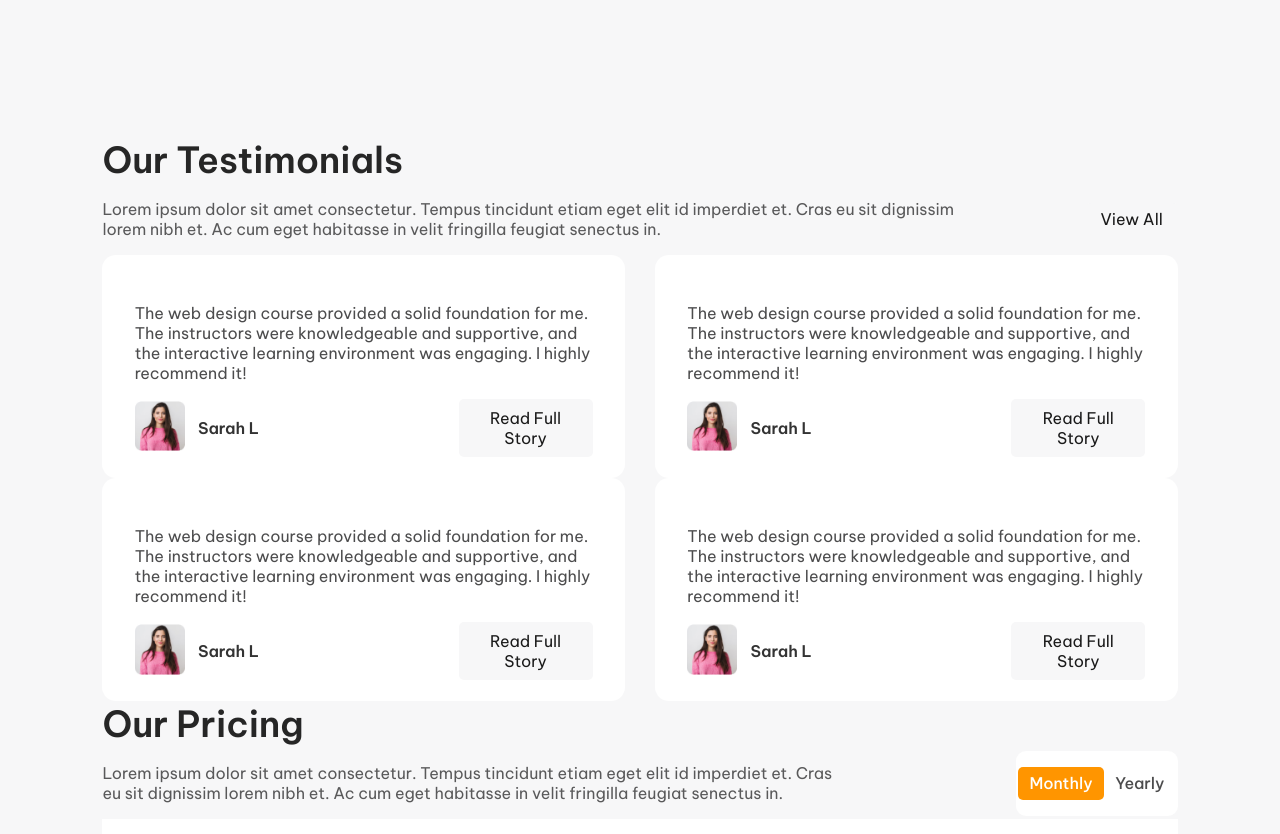
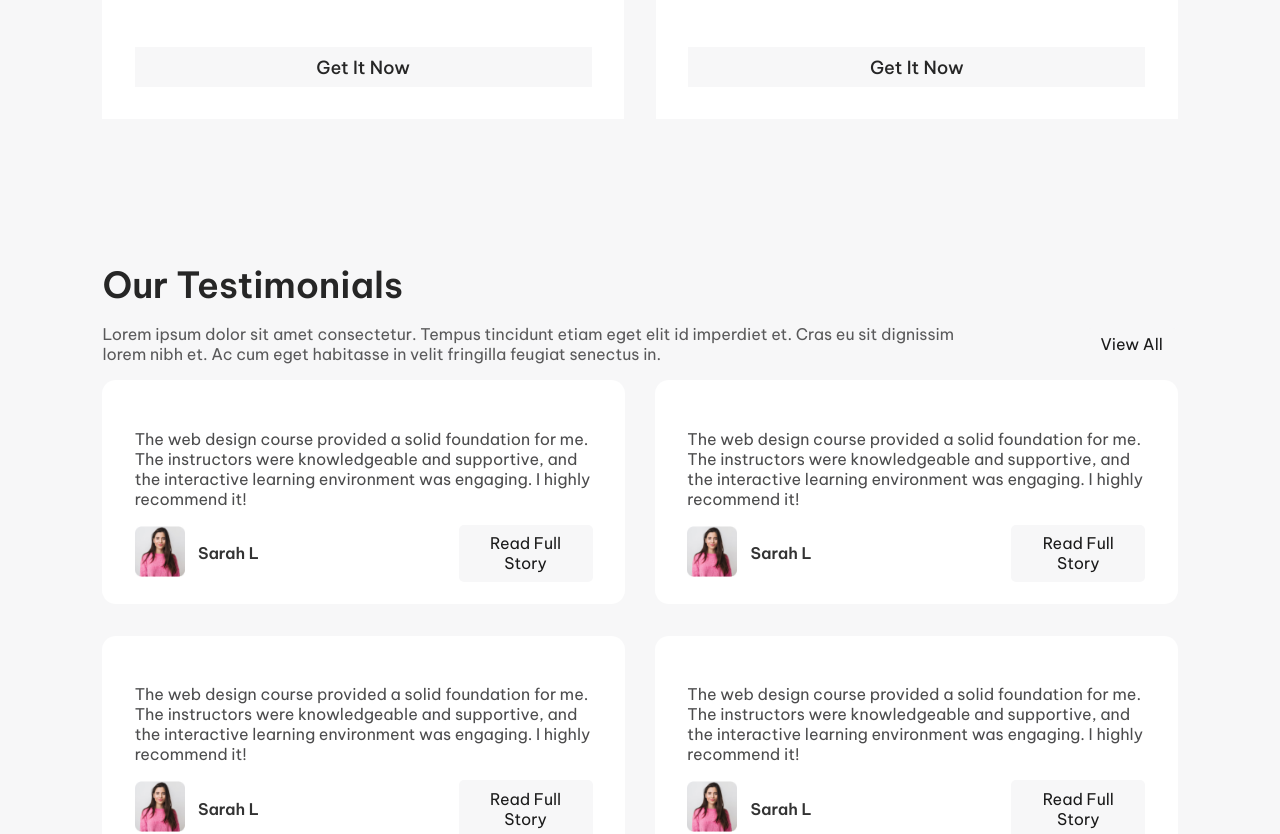
Before and after one commit to sajidMunir04/skillbridge, a React (Create React App) app: page / in a window 1280 px wide. Shown: the part 4580-5414 px from the top of the page. Built offline with nearby package versions, Linux system fonts and the light colour scheme.

Commit message:
design bug fixes

```diff
--- a/src/components/customers/CustomerTestimonial.module.css
+++ b/src/components/customers/CustomerTestimonial.module.css
@@ -9,6 +9,7 @@
     padding: 3% 3% 2% 3%;
     border-radius: 14px 14px;
     justify-content: space-between;
+    margin-bottom: 3%;
 }
 
 .authorDetails{
--- a/src/components/customers/TestimonialsTemplate.module.css
+++ b/src/components/customers/TestimonialsTemplate.module.css
@@ -4,6 +4,7 @@
     padding: 0% 8%;
     height: max-content;
     margin-top: 4%;
+    margin-bottom: 4%;
 }
 
 .containerHeader{
--- a/src/components/home/BenefitDetail.module.css
+++ b/src/components/home/BenefitDetail.module.css
@@ -1,6 +1,6 @@
 .container{
     width: 27%;
-    height: 46%;
+    height: 300px;
     background-color: white;
     padding: 2% 2.6%;
     display: flex;
@@ -30,8 +30,8 @@
     display: flex;
     justify-content: center;
     align-items: center;
-    height: 20%;
-    width: 20%;
+    height: 52px;
+    width: 52px;
     align-self: flex-end;
     background-color: #FCFCFD;
     border: 3px solid #F1F1F3;
```
